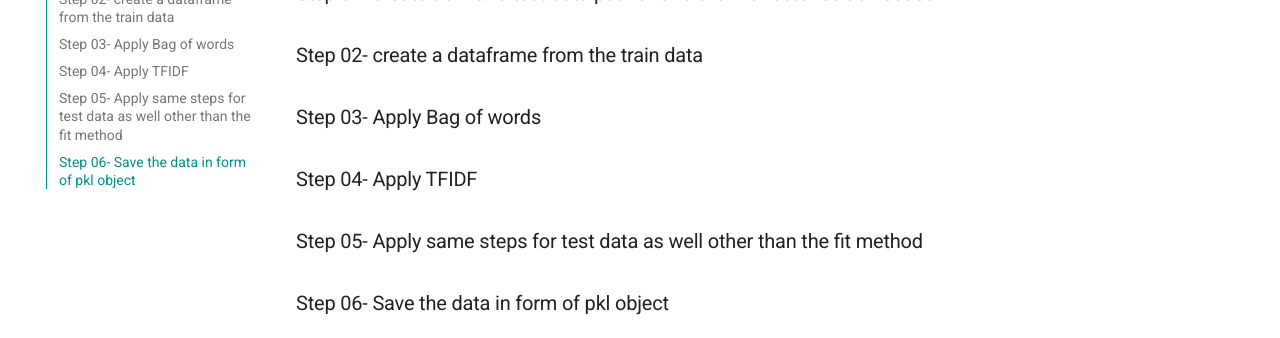
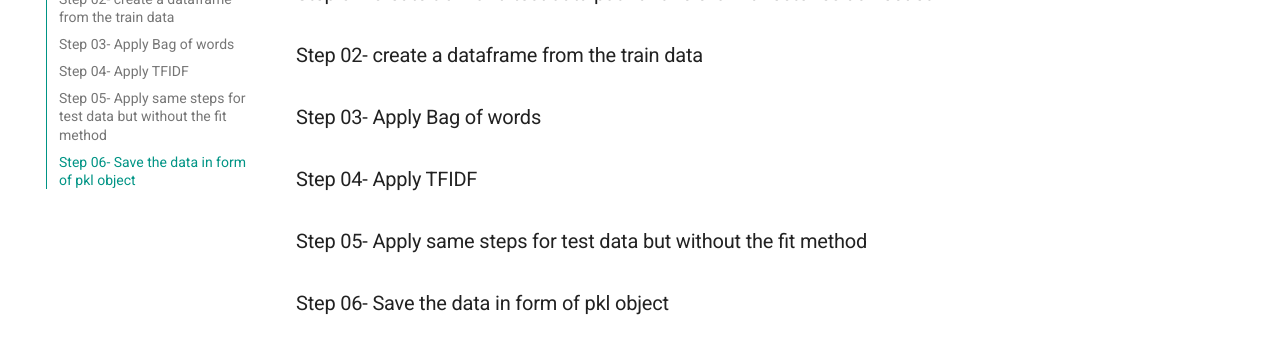
Before and after one commit to c17hawke/DVC_NLP_Project, an MkDocs documentation site: the page built from docs/featurization.md, in a window 1280 px wide. Shown: the part 250-588 px from the top of the page. Built offline with MkDocs 1.6.1 and Material for MkDocs 9.7.7, drawn with Linux system fonts in a browser that asks for light colours; comment, search, counter and statistics services are not loaded.

Commit message:
corrected md file

```diff
--- a/docs/featurization.md
+++ b/docs/featurization.md
@@ -8,6 +8,6 @@
 
 ### Step 04- Apply TFIDF
 
-### Step 05- Apply same steps for test data as well other than the fit method
+### Step 05- Apply same steps for test data but without the fit method
 
 ### Step 06- Save the data in form of pkl object
```
